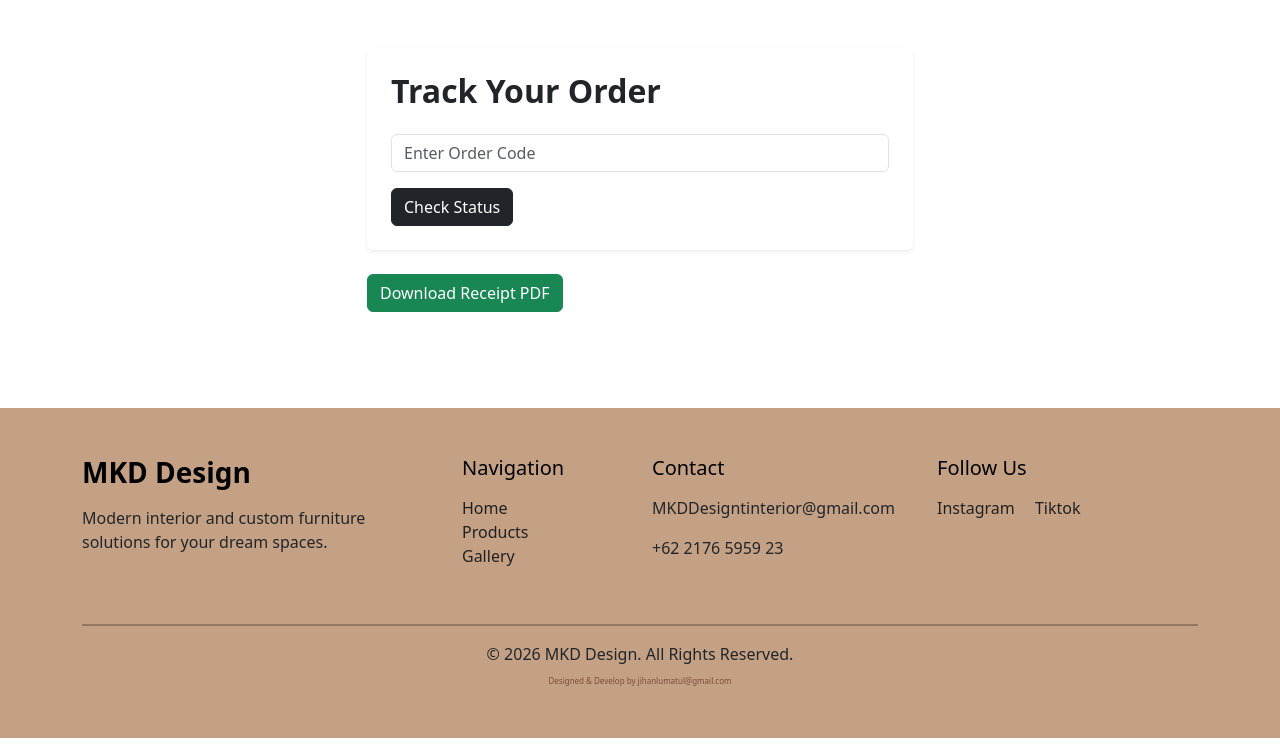
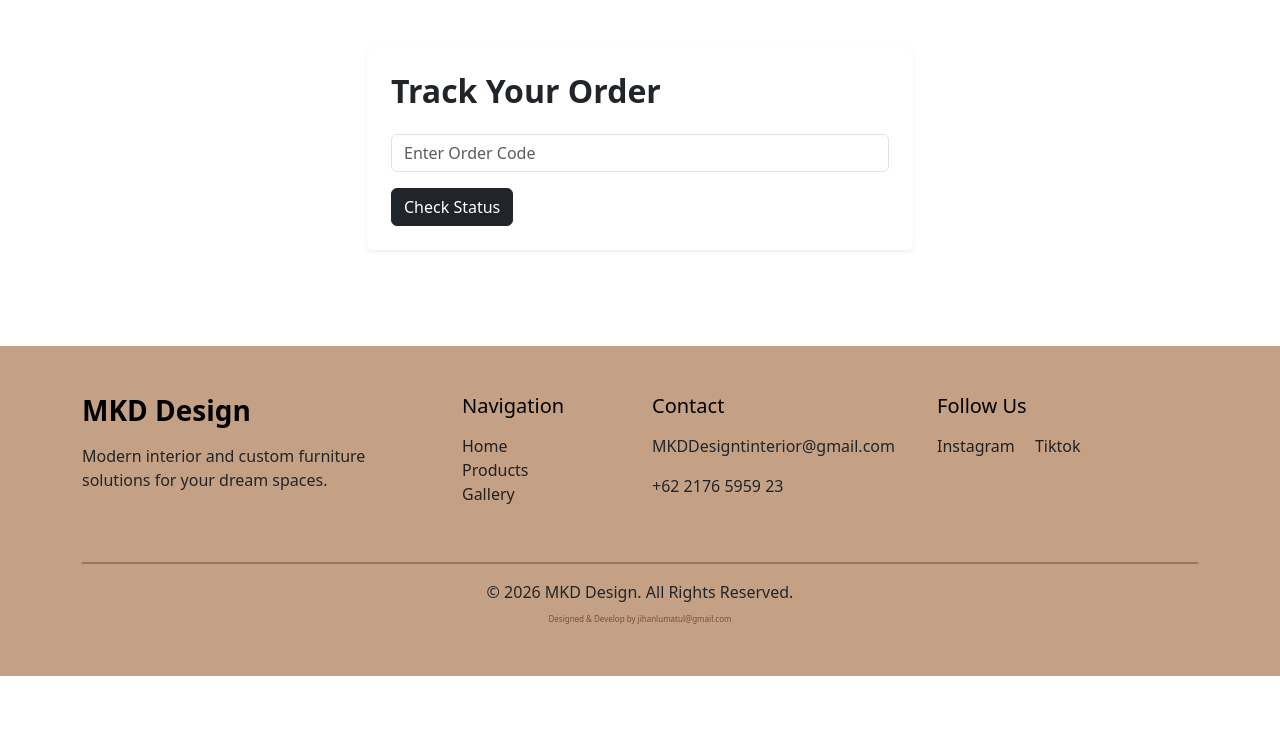
Before and after one commit to jihanlumatul/web_interior, a Django app: page /orders/track-order/ in a window 1280 px wide. Shown: the part 56-800 px from the top of the page. Run offline with Django 5.2, Linux system fonts and the light colour scheme.

Commit message:
Update track_order.html

```diff
--- a/interior_web/orders/templates/orders/track_order.html
+++ b/interior_web/orders/templates/orders/track_order.html
@@ -94,20 +94,17 @@
                     {{ order.created_at }}
                 </p>
 
+                <div class="mt-4">
+                    <a href="{% url 'download_receipt' order.id %}"
+                    class="btn btn-success">
+                        Download Receipt PDF
+                    </a>
+                </div>
+
                 {% endif %}
 
             </div>
 
-            <div class="mt-4">
-
-                <a href="{% url 'download_receipt' order.id %}"
-                class="btn btn-success">
-
-                    Download Receipt PDF
-
-                </a>
-
-            </div>
 
         </div>
 
```
